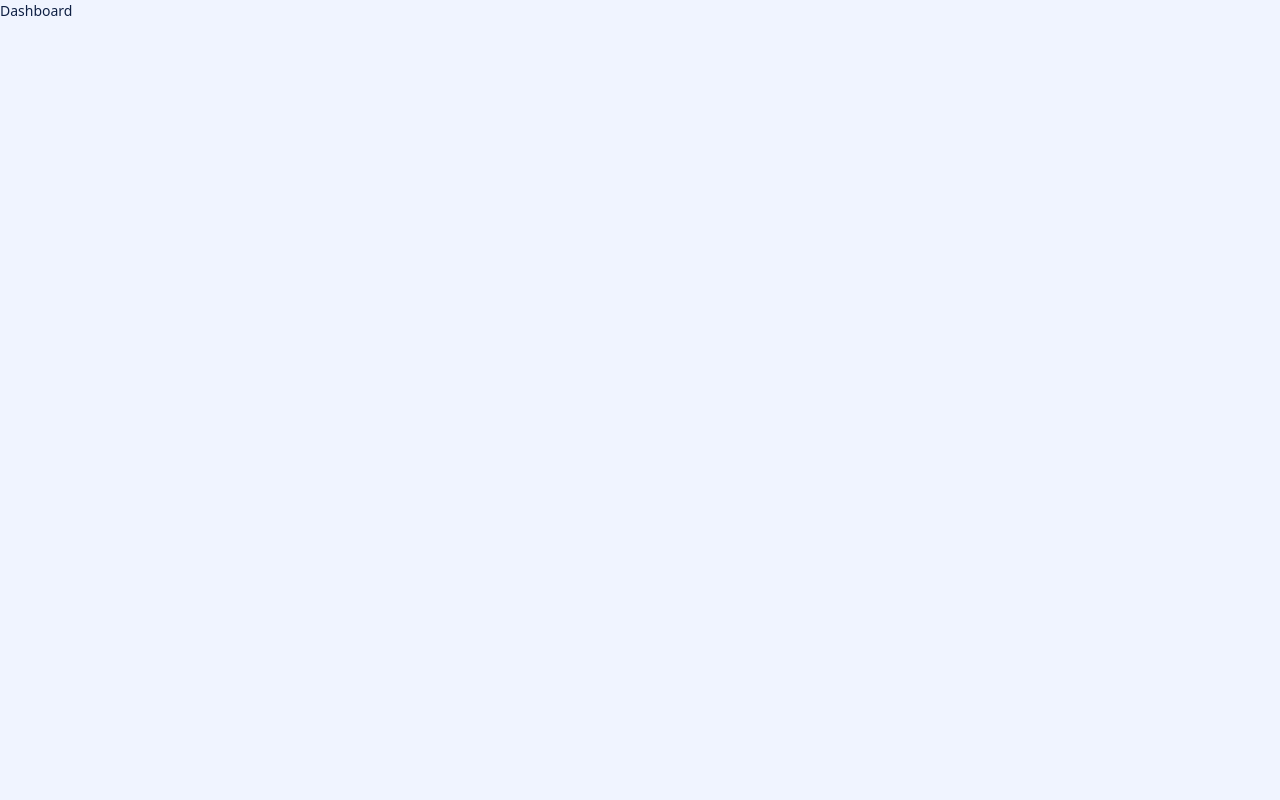
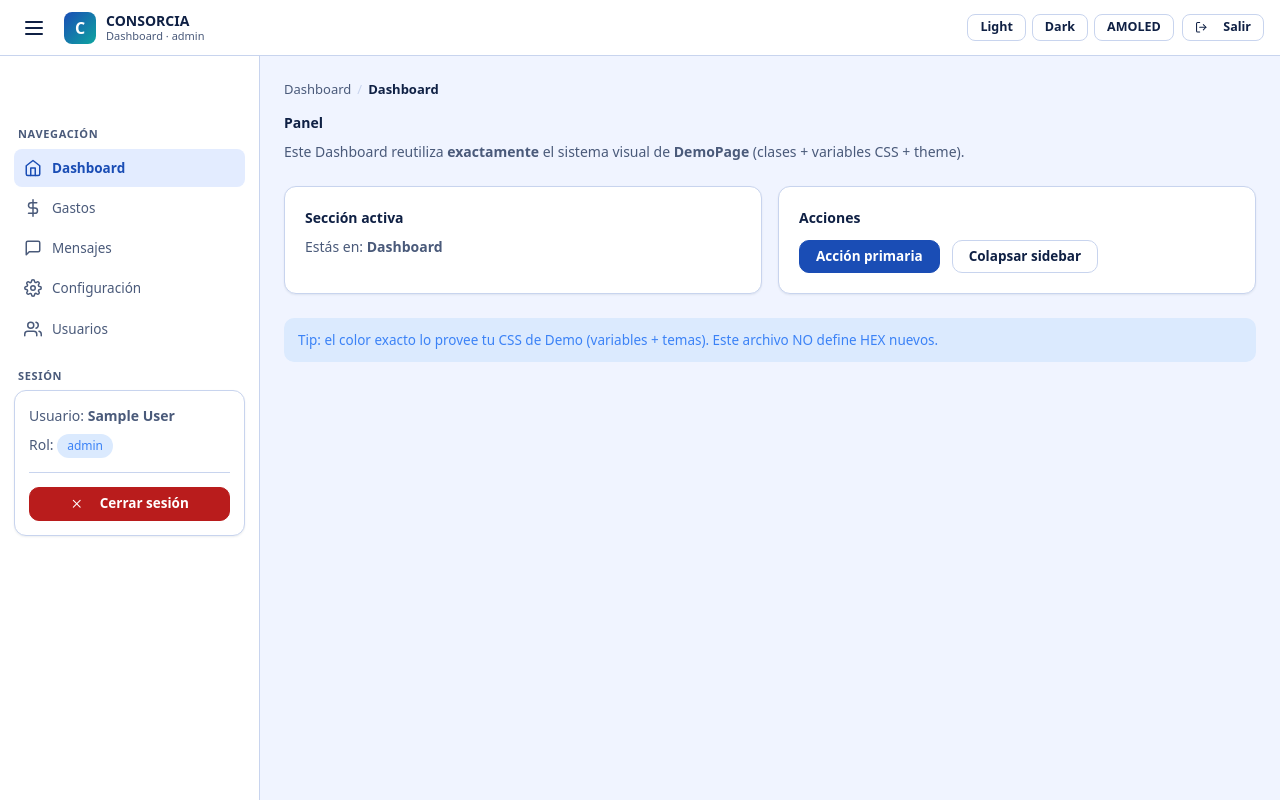
Before and after one commit to avrborges/consorcia-frontend, a React (Vite) app: page /dashboard in a window 1280 px wide. Built offline with nearby package versions, Linux system fonts and the light colour scheme; sample sign-in values are in the browser's storage.

Commit message:
Dashboard inicial

```diff
--- a/src/app/App.jsx
+++ b/src/app/App.jsx
@@ -1,20 +1,42 @@
 import { BrowserRouter, Routes, Route } from 'react-router-dom'
+// Páginas
 import HomePage from '../pages/HomePage'
 import LoginPage from '../pages/LoginPage'
 import Dashboard from '../pages/Dashboard'
 import DemoPage from '../pages/DemoPage'
+import ForgotPasswordPage from '../pages/ForgotPasswordPage'
+// Guards
+import PublicOnlyRoute from './guards/PublicOnlyRoute'
+import ProtectedRoute from './guards/ProtectedRoute'
+// Estilos globales
 import "../styles/theme.css"
-import ForgotPasswordPage from '../pages/ForgotPasswordPage'
 
 function App() {
-
   return (
     <BrowserRouter>
       <Routes>
         <Route path='/' element={<HomePage />} />
-        <Route path='/login' element={<LoginPage />} />
+
+        <Route
+          path='/login'
+          element={
+            <PublicOnlyRoute>
+              <LoginPage />
+            </PublicOnlyRoute>
+          }
+        />
+
         <Route path='forgot-password' element={<ForgotPasswordPage />} />
-        <Route path='/dashboard' element={<Dashboard />} />
+
+        <Route
+          path='/dashboard'
+          element={
+            <ProtectedRoute>
+              <Dashboard />
+            </ProtectedRoute>
+          }
+        />
+
         <Route path='/demo' element={<DemoPage />} />
       </Routes>
     </BrowserRouter>
--- /dev/null
+++ b/src/app/guards/ProtectedRoute.jsx
@@ -0,0 +1,15 @@
+import { Navigate } from "react-router-dom";
+
+export default function ProtectedRoute({ children }) {
+  const token =
+    localStorage.getItem("consorcia_token") ||
+    sessionStorage.getItem("consorcia_token");
+
+  // 🚫 No logueado → login
+  if (!token) {
+    return <Navigate to="/login" replace />;
+  }
+
+  // ✅ Logueado → renderiza
+  return children;
+}
--- /dev/null
+++ b/src/app/guards/PublicOnlyRoute.jsx
@@ -0,0 +1,30 @@
+import { Navigate } from "react-router-dom";
+import { useEffect, useState } from "react";
+
+/**
+ * PublicOnlyRoute (invertido)
+ * - En mobile: NO bloquea /login (nunca redirige)
+ * - En desktop: SI bloquea /login cuando hay sesión -> /dashboard
+ *
+ * Breakpoint: <= 900 (mismo que usás en DemoPage)
+ * Sesión: sessionStorage (Opción 1)
+ */
+export default function PublicOnlyRoute({ children }) {
+  const [isMobile, setIsMobile] = useState(window.innerWidth <= 900);
+
+  useEffect(() => {
+    const onResize = () => setIsMobile(window.innerWidth <= 900);
+    window.addEventListener("resize", onResize);
+    return () => window.removeEventListener("resize", onResize);
+  }, []);
+
+  const token = sessionStorage.getItem("consorcia_token");
+
+  // ✅ SOLO DESKTOP redirige si ya hay sesión
+  if (!isMobile && token) {
+    return <Navigate to="/dashboard" replace />;
+  }
+
+  // ✅ En mobile siempre permite ver el login
+  return children;
+}
--- a/src/features/auth/hooks/useLogin.jsx
+++ b/src/features/auth/hooks/useLogin.jsx
@@ -37,7 +37,7 @@ function buildMockToken(email) {
 export function useLogin({ onSuccess } = {}) {
   const [email, setEmail] = useState("");
   const [password, setPassword] = useState("");
-  const [remember, setRemember] = useState(true);
+  // const [remember, setRemember] = useState(true);
 
   const [loading, setLoading] = useState(false);
   const [error, setError] = useState("");
@@ -81,7 +81,7 @@ export function useLogin({ onSuccess } = {}) {
         const token = buildMockToken(trimmedEmail);
 
         // 5) Persistencia
-        const storage = remember ? localStorage : sessionStorage;
+        const storage = sessionStorage;
         storage.setItem("consorcia_token", token);
         storage.setItem("consorcia_user", JSON.stringify(user));
         storage.setItem("consorcia_auth_mode", "mock");
@@ -97,7 +97,7 @@ export function useLogin({ onSuccess } = {}) {
         setError("Ocurrió un error inesperado en el login (demo).");
       }
     },
-    [email, password, remember, onSuccess]
+    [email, password, onSuccess]
   );
 
   return {
@@ -105,8 +105,8 @@ export function useLogin({ onSuccess } = {}) {
     setEmail,
     password,
     setPassword,
-    remember,
-    setRemember,
+    // remember,
+    // setRemember,
     loading,
     error,
     clearError,
--- a/src/pages/Dashboard.jsx
+++ b/src/pages/Dashboard.jsx
@@ -1,9 +1,254 @@
-import React from 'react'
+import { useEffect, useMemo, useState } from "react";
+import { useNavigate } from "react-router-dom";
+import {
+  FiHome,
+  FiDollarSign,
+  FiMessageSquare,
+  FiSettings,
+  FiUsers,
+  FiX,
+  FiLogOut,
+} from "react-icons/fi";
 
-const Dashboard = () => {
+const THEME_KEY = "consorcia-theme";
+
+// Menú base (como DemoPage)
+const BASE_NAV = [
+  { key: "dashboard", label: "Dashboard", icon: FiHome },
+  { key: "expenses", label: "Gastos", icon: FiDollarSign },
+  { key: "messages", label: "Mensajes", icon: FiMessageSquare },
+  { key: "settings", label: "Configuración", icon: FiSettings },
+];
+
+// Menú extra por rol (ejemplo)
+const NAV_BY_ROLE = {
+  owner: [...BASE_NAV],
+  council: [...BASE_NAV],
+  admin: [
+    ...BASE_NAV,
+    { key: "users", label: "Usuarios", icon: FiUsers },
+  ],
+};
+
+export default function Dashboard() {
+  const navigate = useNavigate();
+
+  // UI shell (mismo comportamiento que DemoPage)
+  const [active, setActive] = useState("dashboard");
+  const [sidebarCollapsed, setSidebarCollapsed] = useState(false); // desktop collapse
+  const [sidebarOpen, setSidebarOpen] = useState(false); // mobile drawer
+  const [isMobile, setIsMobile] = useState(window.innerWidth <= 900);
+
+  // ===== User / Role desde sessionStorage (tu login mock actual) =====
+  const user = useMemo(() => {
+    try {
+      return JSON.parse(sessionStorage.getItem("consorcia_user") || "null");
+    } catch {
+      return null;
+    }
+  }, []);
+
+  const role = (user?.role || "owner").toLowerCase();
+  const NAV = NAV_BY_ROLE[role] || NAV_BY_ROLE.owner;
+
+  const activeLabel = useMemo(
+    () => NAV.find((n) => n.key === active)?.label ?? "Dashboard",
+    [NAV, active]
+  );
+
+  // ===== Theme (igual que DemoPage) =====
+  const applyTheme = (theme) => {
+    document.documentElement.setAttribute("data-theme", theme);
+    localStorage.setItem(THEME_KEY, theme);
+  };
+
+  // init + resize listener (igual patrón DemoPage)
+  useEffect(() => {
+    const saved = localStorage.getItem(THEME_KEY) || "light";
+    applyTheme(saved);
+
+    const onResize = () => {
+      const mobile = window.innerWidth <= 900;
+      setIsMobile(mobile);
+      if (!mobile) setSidebarOpen(false);
+    };
+
+    window.addEventListener("resize", onResize);
+    return () => window.removeEventListener("resize", onResize);
+  }, []);
+
+  // ===== Sidebar behavior =====
+  const toggleSidebar = () => {
+    if (isMobile) setSidebarOpen((v) => !v);
+    else setSidebarCollapsed((v) => !v);
+  };
+
+  const closeMobileSidebar = () => setSidebarOpen(false);
+
+  const onNavClick = (key) => {
+    setActive(key);
+    if (isMobile) closeMobileSidebar();
+    // Si más adelante querés navegar a rutas reales:
+    // navigate(`/dashboard/${key === "dashboard" ? "" : key}`);
+  };
+
+  const logout = () => {
+    sessionStorage.clear();
+    navigate("/login");
+  };
+
   return (
-    <div>Dashboard</div>
-  )
+    <div className={`app-shell ${sidebarCollapsed ? "sidebar-collapsed" : ""}`}>
+      {/* ========================= HEADER (mismas clases DemoPage) ========================= */}
+      <header className="header">
+        <div className="header-left">
+          <button className="hamburger" onClick={toggleSidebar} aria-label="Menú">
+            <span className="hamburger-lines" aria-hidden="true">
+              <span />
+              <span />
+              <span />
+            </span>
+          </button>
+
+          <div className="brand">
+            <div className="brand-mark">C</div>
+            <div className="brand-title">
+              <strong>CONSORCIA</strong>
+              <span>Dashboard · {role}</span>
+            </div>
+          </div>
+        </div>
+
+        <div className="header-right">
+          <div className="theme-switch">
+            <button className="btn btn-outline btn-sm" onClick={() => applyTheme("light")}>
+              Light
+            </button>
+            <button className="btn btn-outline btn-sm" onClick={() => applyTheme("dark")}>
+              Dark
+            </button>
+            <button className="btn btn-outline btn-sm" onClick={() => applyTheme("amoled")}>
+              AMOLED
+            </button>
+          </div>
+
+          <button className="btn btn-outline btn-sm" onClick={logout}>
+            <FiLogOut style={{ marginRight: 8 }} />
+            Salir
+          </button>
+        </div>
+      </header>
+
+      {/* ========================= OVERLAY (mobile) ========================= */}
+      {isMobile && sidebarOpen && (
+        <div className="sidebar-overlay" onClick={closeMobileSidebar} />
+      )}
+
+      {/* ========================= SIDEBAR (mismas clases DemoPage) ========================= */}
+      <aside
+        className={[
+          "sidebar",
+          isMobile ? "mobile-drawer" : "",
+          isMobile && sidebarOpen ? "open" : "",
+        ].join(" ")}
+      >
+        <div className="sidebar-section">
+          <div className="sidebar-title">Navegación</div>
+
+          <nav className="nav">
+            {NAV.map((item) => {
+              const Icon = item.icon;
+              const isActive = active === item.key;
+
+              return (
+                <div
+                  key={item.key}
+                  className={`nav-item ${isActive ? "active" : ""}`}
+                  onClick={() => onNavClick(item.key)}
+                  role="button"
+                  tabIndex={0}
+                  onKeyDown={(e) => {
+                    if (e.key === "Enter" || e.key === " ") onNavClick(item.key);
+                  }}
+                  aria-current={isActive ? "page" : undefined}
+                  data-tooltip={item.label}
+                  title={sidebarCollapsed ? item.label : undefined}
+                >
+                  <span className="nav-icon" aria-hidden="true">
+                    <Icon size={18} />
+                  </span>
+                  <span className="nav-label">{item.label}</span>
+                </div>
+              );
+            })}
+          </nav>
+        </div>
+
+        <div className="sidebar-section">
+          <div className="sidebar-title">Sesión</div>
+
+          <div className="card" style={{ padding: 14 }}>
+            <p style={{ margin: 0 }}>
+              Usuario: <strong>{user?.name || "—"}</strong>
+            </p>
+            <p className="mt-8" style={{ marginBottom: 0 }}>
+              Rol: <span className="badge badge-info">{role}</span>
+            </p>
+
+            <div className="divider" />
+
+            <button className="btn btn-danger" onClick={logout} style={{ width: "100%" }}>
+              <FiX style={{ marginRight: 8 }} />
+              Cerrar sesión
+            </button>
+          </div>
+        </div>
+      </aside>
+
+      {/* ========================= CONTENT ========================= */}
+      <main className="content">
+        <div className="content-inner">
+          <div className="section">
+            <div className="breadcrumb">
+              <span>Dashboard</span>
+              <span className="crumb-sep">/</span>
+              <strong>{activeLabel}</strong>
+            </div>
+
+            <h1 className="mt-12">Panel</h1>
+            <p className="mt-8">
+              Este Dashboard reutiliza <strong>exactamente</strong> el sistema visual de <strong>DemoPage</strong> (clases + variables CSS + theme).
+            </p>
+          </div>
+
+          <div className="section grid">
+            <div className="card">
+              <h3>Sección activa</h3>
+              <p className="mt-8">
+                Estás en: <strong>{activeLabel}</strong>
+              </p>
+            </div>
+
+            <div className="card">
+              <h3>Acciones</h3>
+              <div className="row mt-12">
+                <button className="btn btn-primary" onClick={() => alert("Acción demo")}>
+                  Acción primaria
+                </button>
+                <button className="btn btn-outline" onClick={() => setSidebarCollapsed((v) => !v)}>
+                  Colapsar sidebar
+                </button>
+              </div>
+            </div>
+          </div>
+
+          <div className="section">
+            <div className="alert alert-info">
+              Tip: el color exacto lo provee tu CSS de Demo (variables + temas). Este archivo NO define HEX nuevos.
+            </div>
+          </div>
+        </div>
+      </main>
+    </div>
+  );
 }
-
-export default Dashboard
```
